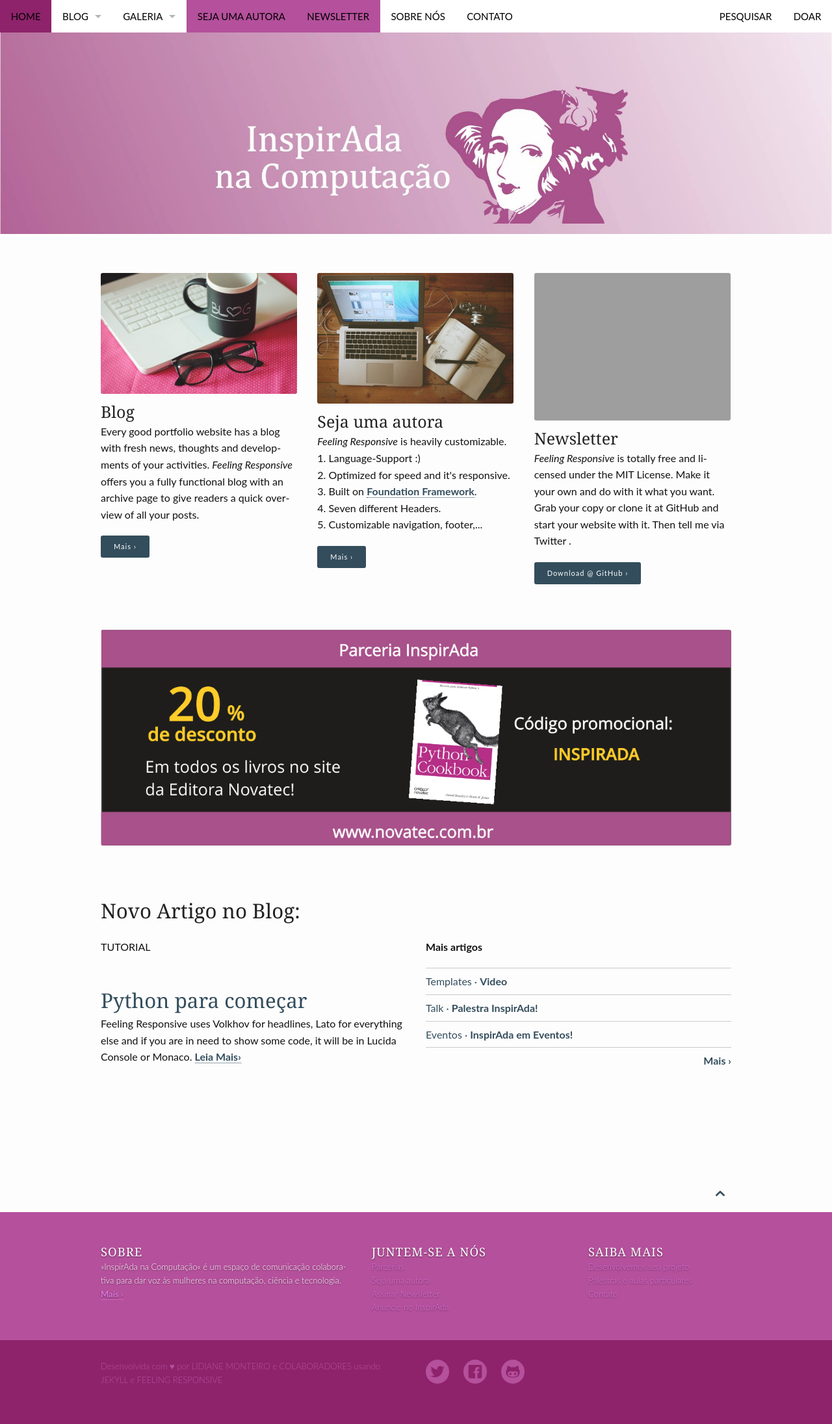
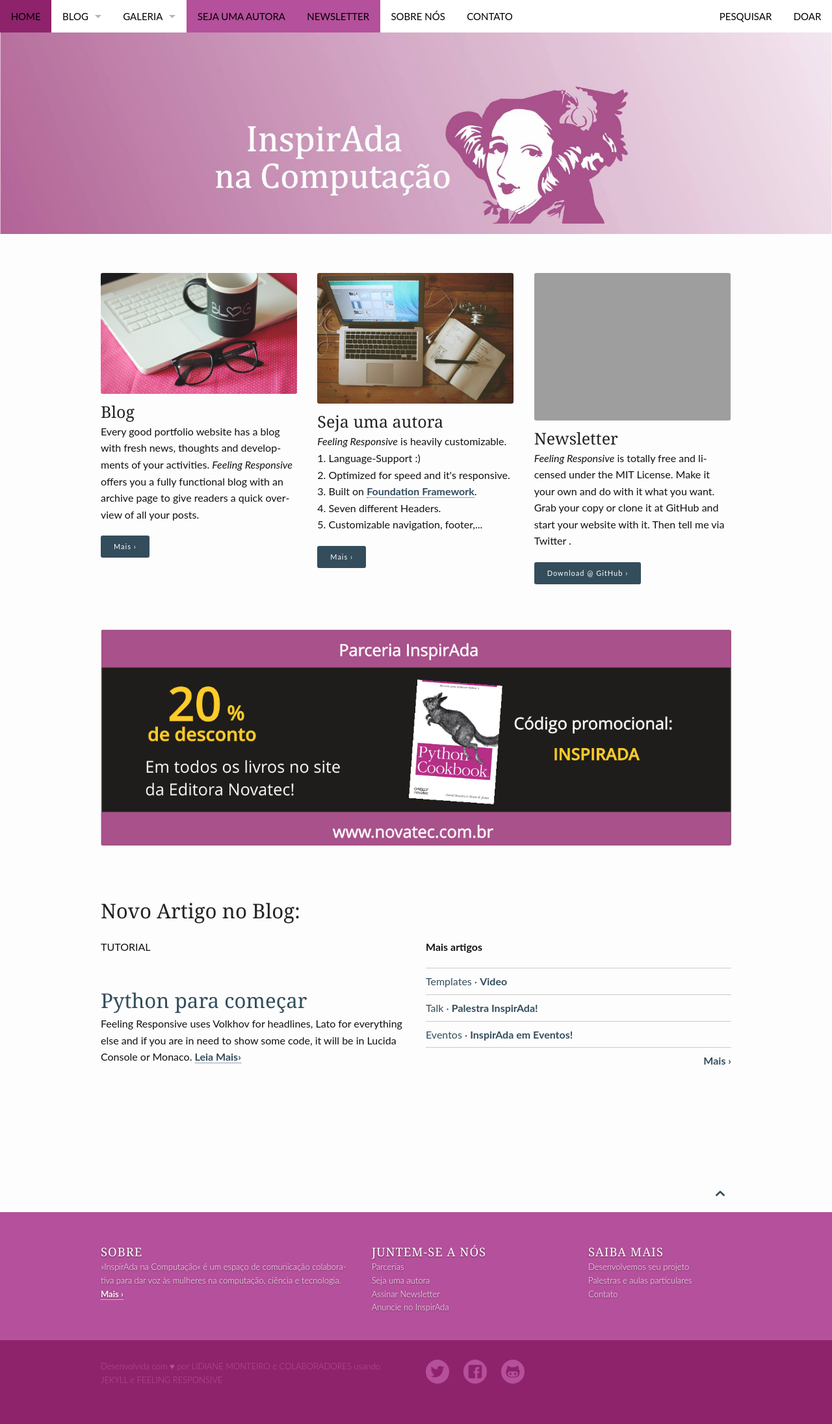
Before and after one commit to inspiradanacomputacao/inspiradanacomputacao.github.io, a Jekyll site: the page built from index.md, in a window 1280 px wide. Shown: the whole page at 65% size. Built offline with Jekyll 4.4.1, drawn with Linux system fonts in a browser that asks for light colours.

Commit message:
ajustando cor dos links do footer

```diff
--- a/_sass/_02_settings_colors.scss
+++ b/_sass/_02_settings_colors.scss
@@ -111,7 +111,7 @@ $topbar-menu-icon-color-toggled: $ci-6;
 
 $footer-bg: #B5509C;
 $footer-color: #fff;
-$footer-link-color: $ci-8;
+$footer-link-color: #fff;
 
 
 $subfooter-bg: #8E236B;
```
